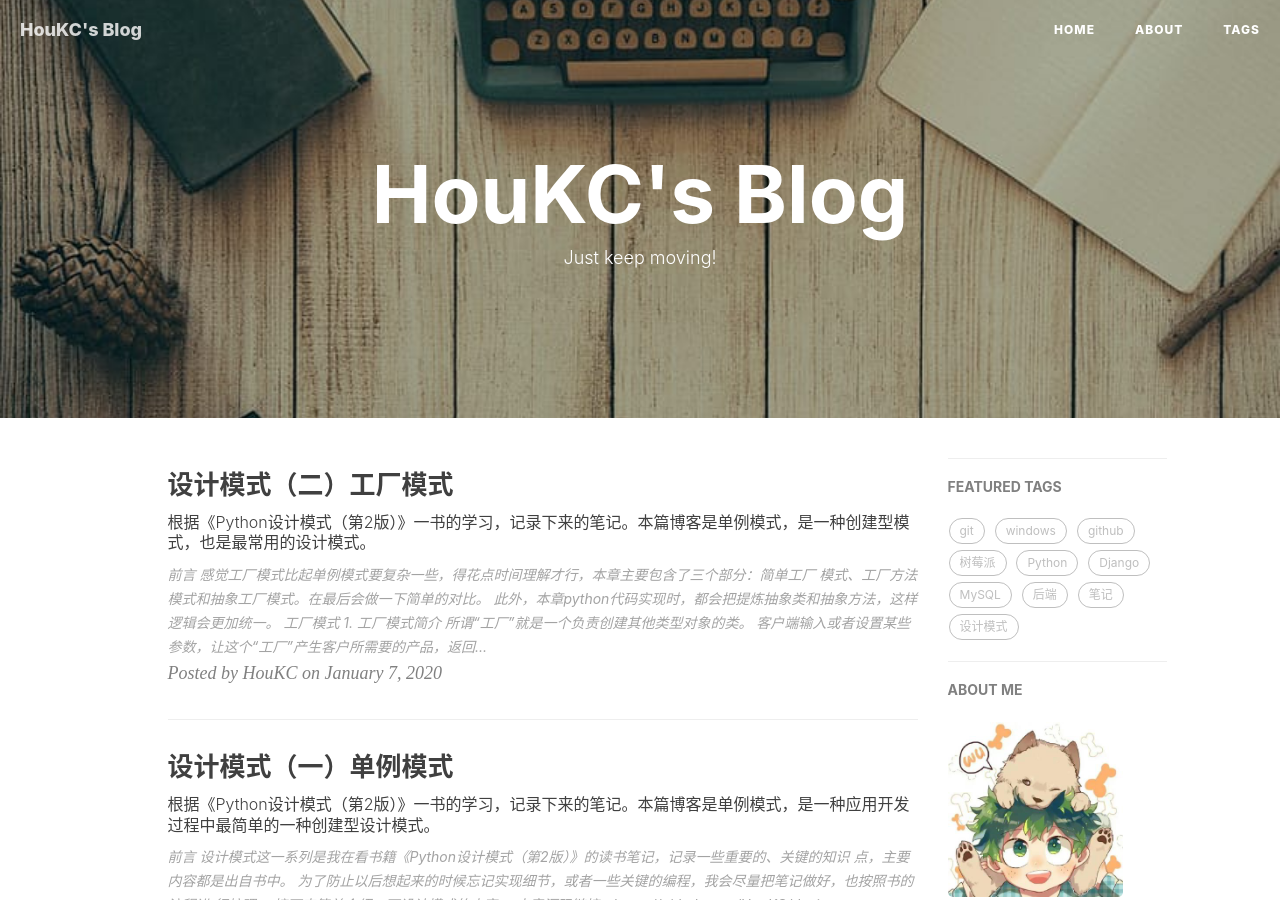
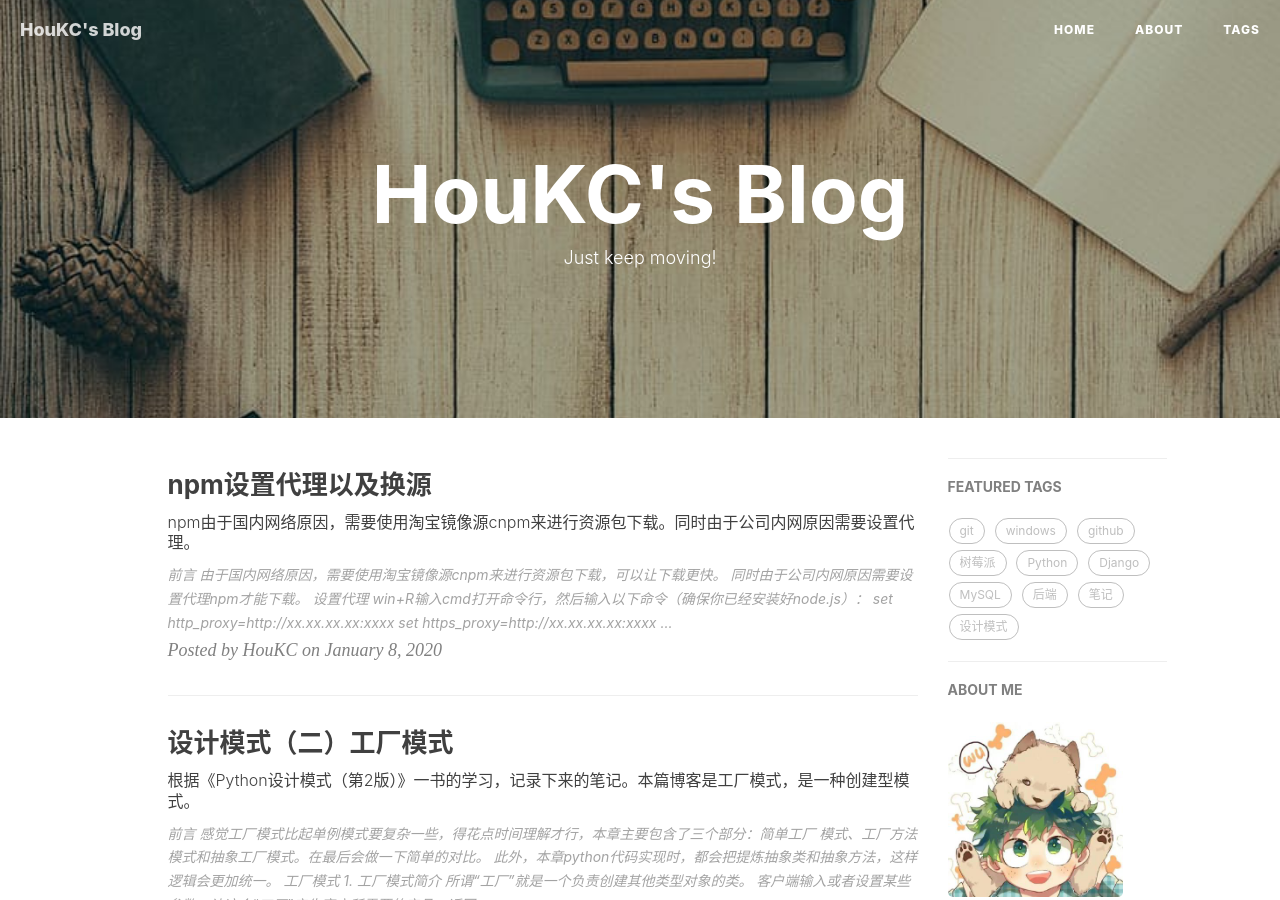
Before and after one commit to HouKC/houkc.github.io, a Jekyll site: the page built from index.html, in a window 1280 px wide and 900 px high. Built offline with Jekyll 4.4.1, drawn with Linux system fonts in a browser that asks for light colours; nearby versions of some CDN libraries; the list of posts is cut into pages by our own code; comment, search, counter and statistics services are not loaded; some of the changed text lies outside the part shown.

Commit message:
create 2020-01-08-npmProxy.md

````diff
--- a/_posts/2020-01-03-factoryPattern.md
+++ b/_posts/2020-01-03-factoryPattern.md
@@ -1,7 +1,7 @@
 ---
 layout:     post
 title:      设计模式（二）工厂模式
-subtitle:   根据《Python设计模式（第2版）》一书的学习，记录下来的笔记。本篇博客是单例模式，是一种创建型模式，也是最常用的设计模式。
+subtitle:   根据《Python设计模式（第2版）》一书的学习，记录下来的笔记。本篇博客是工厂模式，是一种创建型模式。
 date:       2020-01-07
 author:     HouKC
 header-img: img/post-bg-coffee.jpeg
--- /dev/null
+++ b/_posts/2020-01-08-npmProxy.md
@@ -0,0 +1,37 @@
+---
+layout:     post
+title:      npm设置代理以及换源
+subtitle:   npm由于国内网络原因，需要使用淘宝镜像源cnpm来进行资源包下载。同时由于公司内网原因需要设置代理。
+date:       2020-01-08
+author:     HouKC
+header-img: img/post-bg-coffee.jpeg
+catalog:    true
+tags:
+    - npm
+    - windows
+---
+
+## 前言
+由于国内网络原因，需要使用淘宝镜像源cnpm来进行资源包下载，可以让下载更快。
+同时由于公司内网原因需要设置代理npm才能下载。
+
+## 设置代理
+win+R输入cmd打开命令行，然后输入以下命令（确保你已经安装好node.js）：
+```sh
+set http_proxy=http://xx.xx.xx.xx:xxxx
+set https_proxy=http://xx.xx.xx.xx:xxxx
+```
+双斜杠后面就是代理IP和端口。
+
+## 换源
+win+R输入cmd打开命令行，然后输入以下命令（确保你已经安装好node.js）：
+```sh
+npm install -g cnpm --registry=HTTPS://registry.npm.taobao.org
+```
+接下来等进度条跑完即可。
+
+## 后记
+由于国内网络原因，使用淘宝镜像源cnpm进行资源包下载虽然比直接使用npm进行资源包下载速度快得多，
+但是要注意cnpm在镜像的过程中，存在一个时间差，有可能因为这个时间差造成资源包的版本差异，从而
+导致项目报错无法运行的情况，当大家发现有因为资源包而报错的情况时，可以尝试用npm重新下载一次
+资源包。
````
